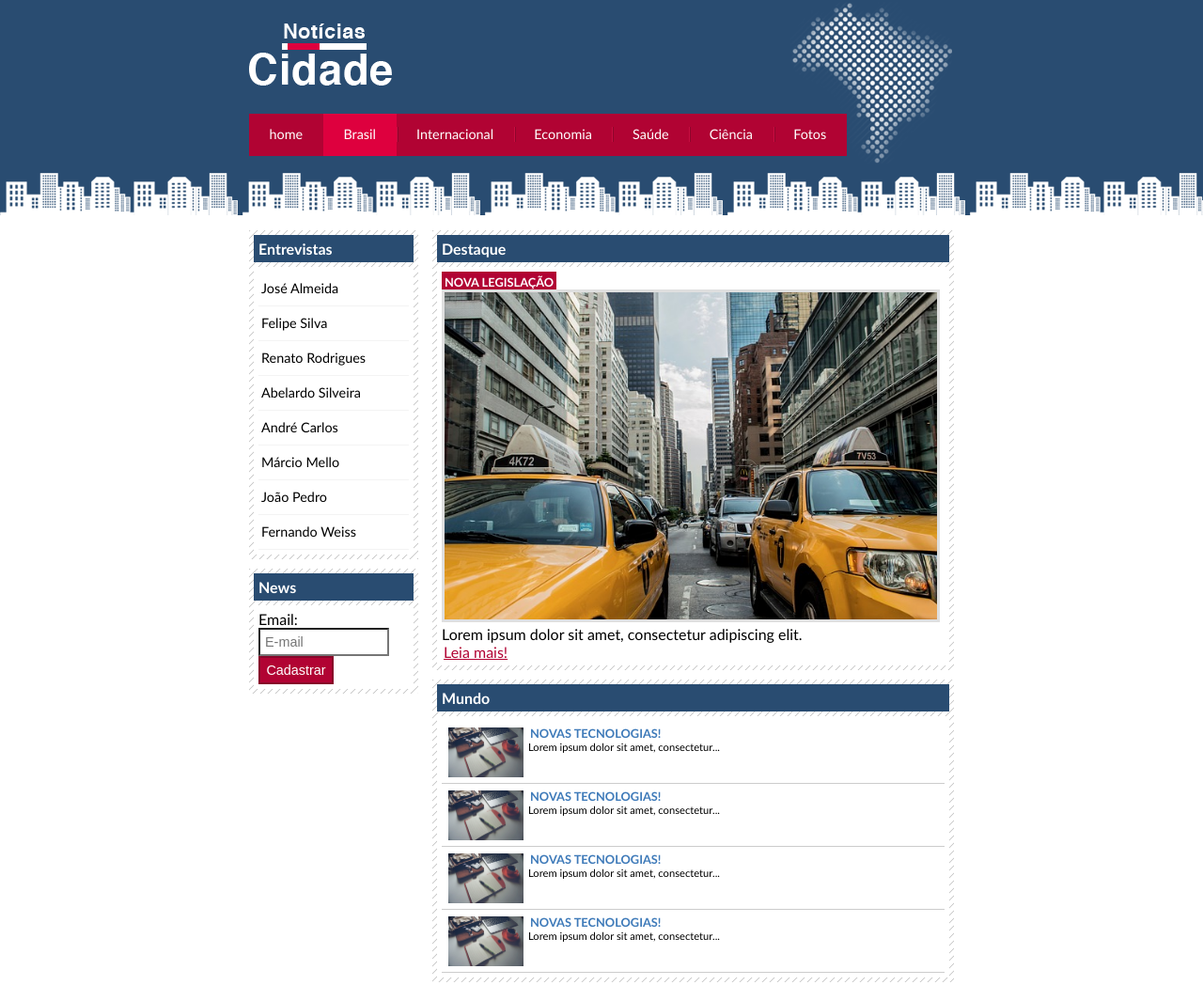
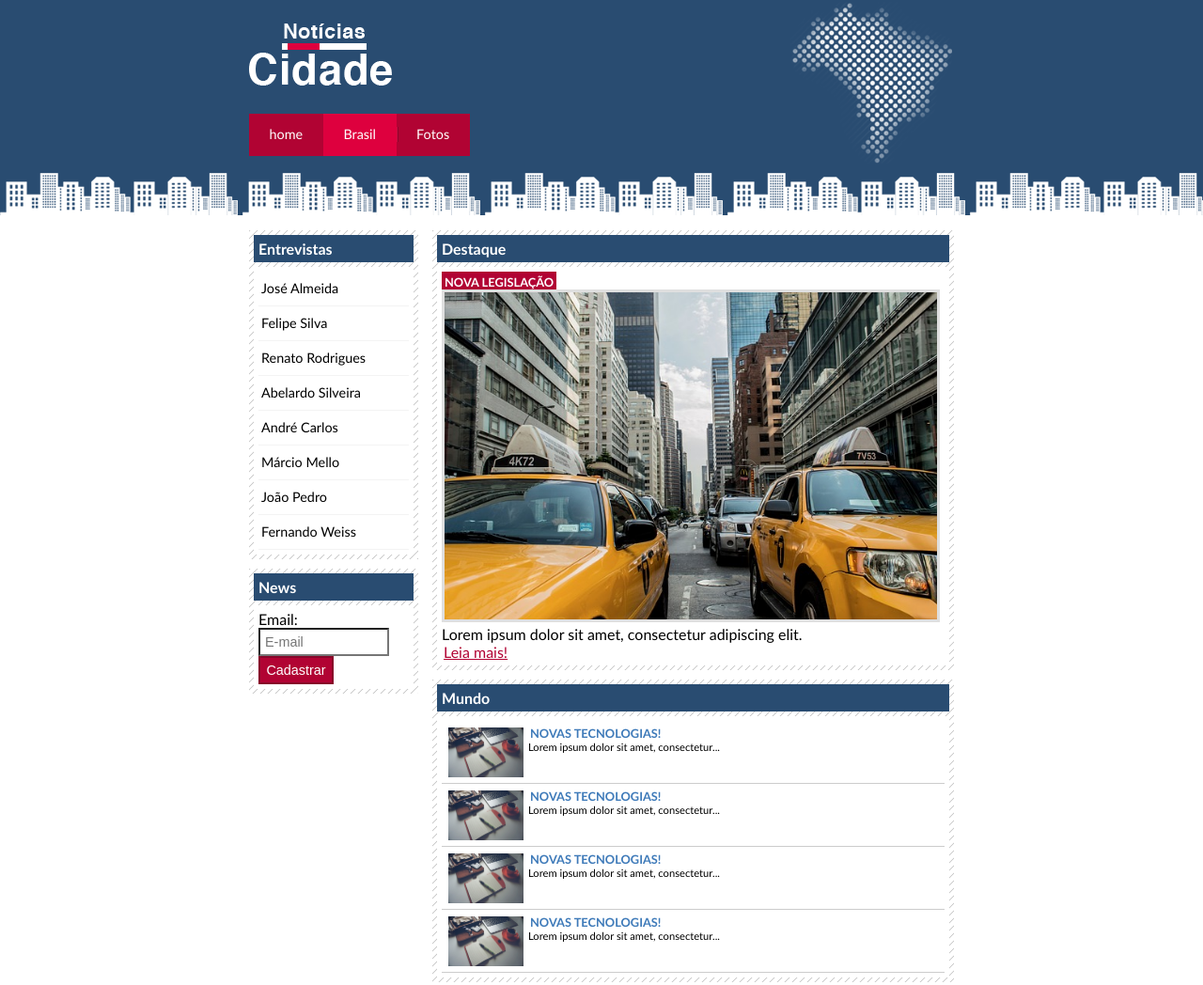
Before and after one commit to caiomarionpb/noticia-cidade-site, a plain HTML site: page brasil.html in a window 1280 px wide. Shown: the top 1048 px of the page at 94% size. Drawn offline with Linux system fonts and the light colour scheme.

Commit message:
retirando abas superiores sem link gerado.

```diff
--- a/brasil.html
+++ b/brasil.html
@@ -23,18 +23,6 @@
 					</li>
 					<li>
 						<a id="brasil" href="brasil.html">Brasil</a>
-					</li>
-					<li>
-						<a id="internacional" href="internacional.html">Internacional</a>
-					</li>
-					<li>
-						<a id="economia" href="economia.html">Economia</a>
-					</li>
-					<li>
-						<a id="saude" href="saude.html">Saúde</a>
-					</li>
-					<li>
-						<a id="ciencia" href="ciencia.html">Ciência</a>
 					</li>
 					<li>
 						<a id="fotos" href="fotos.html">Fotos</a>
```
Also changed, not shown: fotos.html (+0 -12 lines), index.html (+0 -12 lines).
